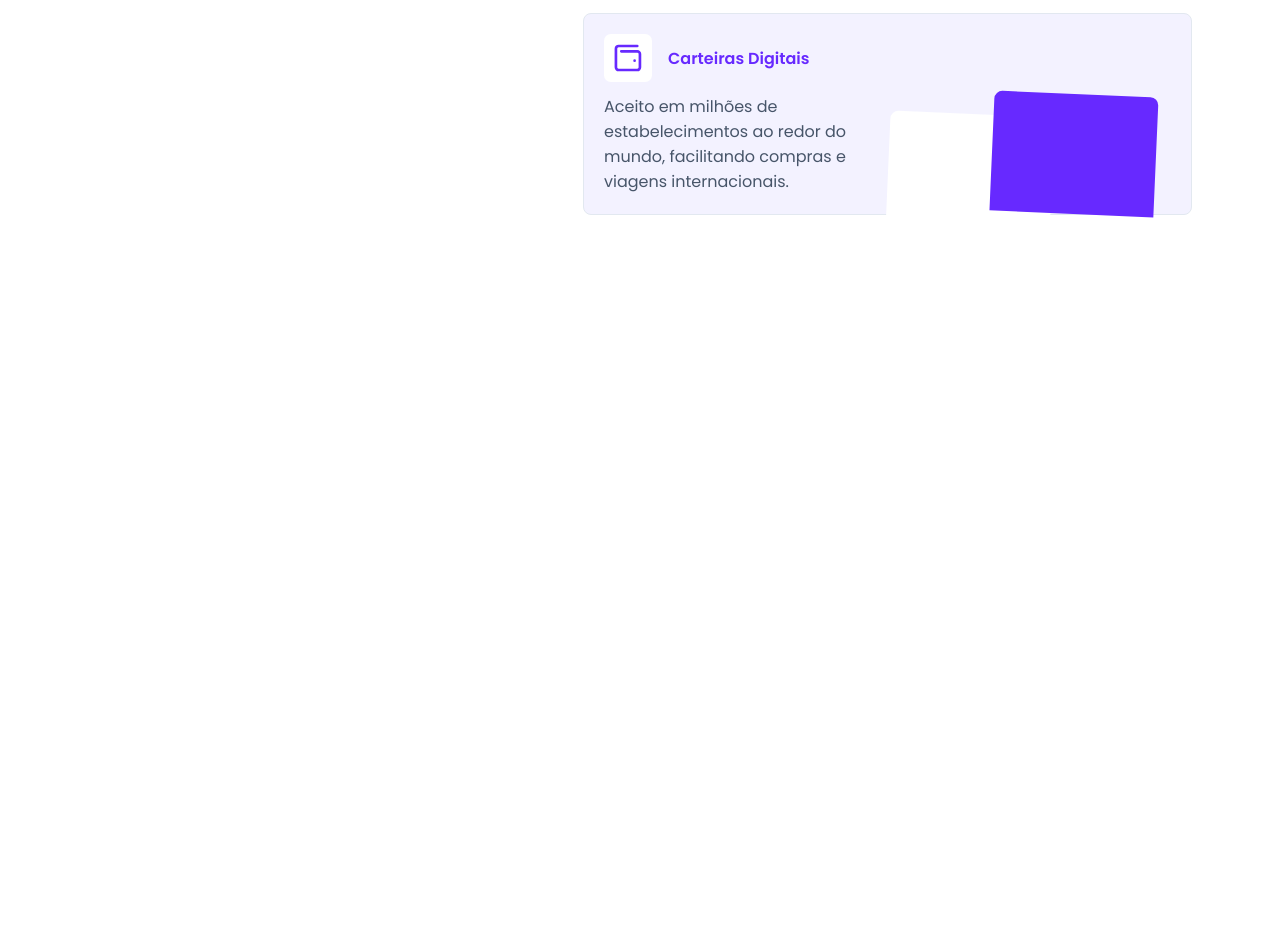
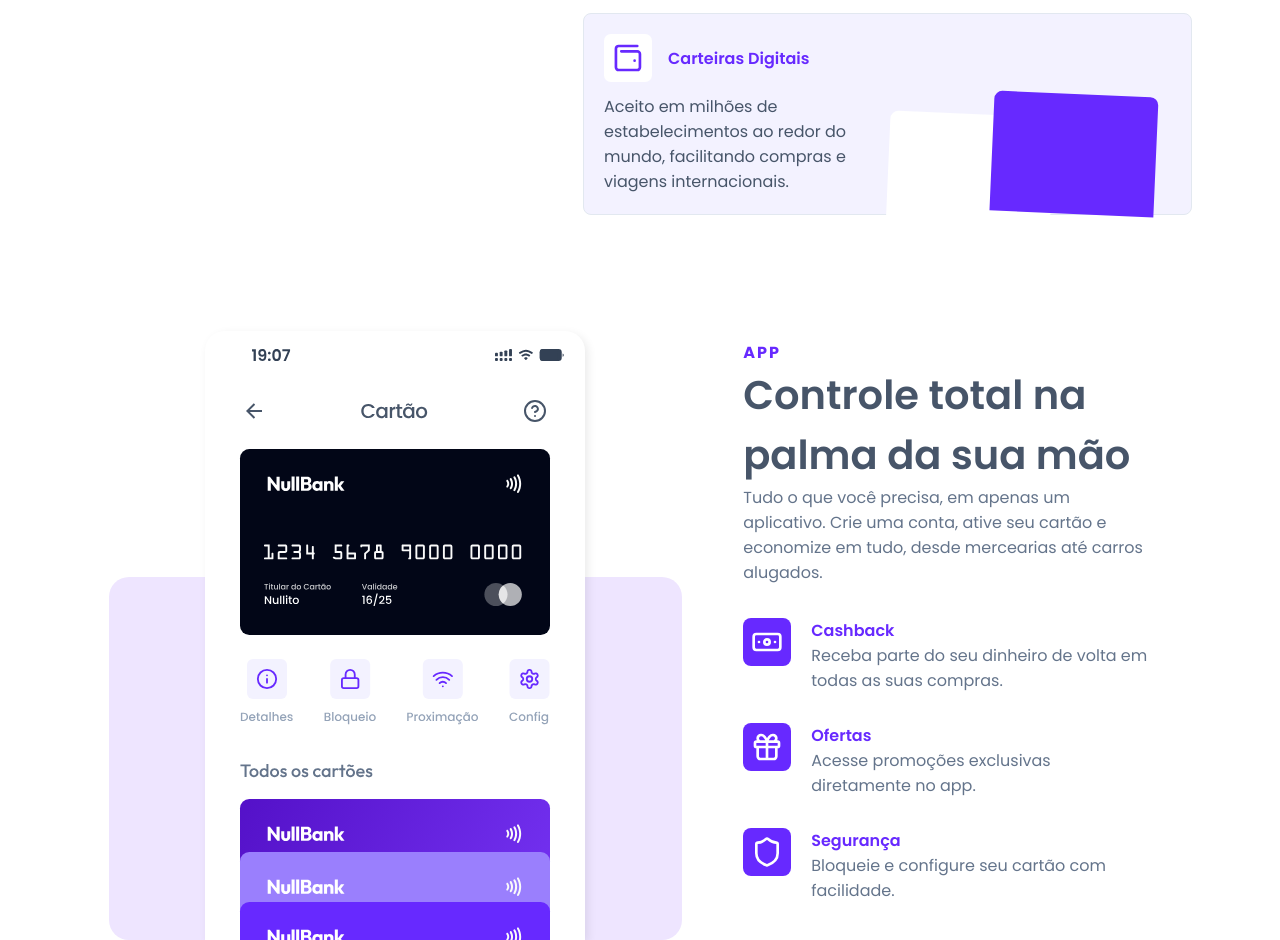
Before and after one commit to AdrianaRaubach/nullBank, a plain HTML site: page index.html in a window 1280 px wide. Shown: the part 1583-2523 px from the top of the page. Before the commit the page ends 1821 px from the top, so only its background shows below. Drawn offline with Linux system fonts and the light colour scheme.

Commit message:
feat(section-3): added APP section

```diff
--- a/index.html
+++ b/index.html
@@ -117,7 +117,46 @@
             </div>
         </section>
         <section class="app">
+            <div class="app-1">
+                <div class="app-column-1">
+                    <div class="rectangle-app">
+                        <img src="src/images/app-2.svg" alt="NullBank app demo image">
+                    </div>
+                </div>
+                <div class="app-column-2">
+                    <div>
+                        <h2>APP</h2>
+                        <h3>Controle total na palma da sua mão</h3>
+                        <p>Tudo o que você precisa, em apenas um aplicativo. Crie uma conta, ative seu cartão e economize em tudo, desde mercearias até carros alugados.</p>
+                    </div>
+                        <div class="information">
+                        <div class="info">
+                            <img src="src/icons/banknotew.svg" alt="banknote">
+                            <div>
+                                <p><span>Cashback</span></p>
+                                <p>Receba parte do seu dinheiro de volta em todas as suas compras.</p>
+                            </div>
+                        </div>
+                        <div class="info">
+                            <img src="src/icons/giftW.svg" alt="gift">
+                            <div>
+                                <p><span>Ofertas</span></p>
+                                <p>Acesse promoções exclusivas diretamente no app.</p>
+                            </div>
+                        </div>
+                        <div class="info">
+                            <img src="src/icons/shield.svg" alt="shield">
+                            <div>
+                                <p><span>Segurança</span></p>
+                                <p>Bloqueie e configure seu cartão com facilidade.</p>
+                            </div>
+                        </div>
+                    </div>
+                </div>
+            </div>
+            <div class="app-2">
 
+            </div>
         </section>
     </main>
     <footer>
--- a/src/css/styles.css
+++ b/src/css/styles.css
@@ -383,3 +383,67 @@ hr {
     background-color: var(--primary-500-color);
     margin-right: 15px;
 }
+
+/* section 3 */
+.app-1 {
+    display: flex;
+    justify-content: space-around;
+    padding: 88px 88px 0 88px;
+}
+.information .info img{
+    background-color: var(--primary-500-color);
+    padding: 8px;
+    border-radius: 8px;
+}
+.app-1 h2 {
+    font-size: 16px;
+    letter-spacing: 2px;
+    color: var(--primary-500-color);
+}
+.app-1 h3 {
+    font-size: 40px;
+    font-weight: 600;
+    color: var(--slate-600-color);
+}
+.app-1 p{
+    color: var(--slate-500-color);
+}
+.app-1 span{
+    color: var(--primary-500-color);
+    font-weight: 600;
+}
+.app-1 .app-column-1 {
+    height: 637px;
+    display: flex;
+}
+.app-1 .information {
+    display: flex;
+    flex-direction: column;
+    gap: 30px;
+}
+.app-1 .information .info {
+    display: flex;
+    gap: 20px;
+    align-items: start;
+}
+.app-1 .app-column-1 .rectangle-app {
+    height: 363px;
+    width: 573px;
+    border-radius: 20px;
+    background-color: var(--primary-200-color);
+    display: flex;
+    justify-content: center;
+    align-self: flex-end;
+}
+.app-1 .app-column-1 img {
+    align-self: flex-end;
+    box-shadow: 3px 3px 10px rgba(0, 0, 0, 0.082);
+    border-radius: 20px 20px 0px 0px;
+}
+.app-1 .app-column-2 {
+    display: flex;
+    flex-direction: column;
+    justify-content: space-around;
+    padding: 20px;
+    width: 35vw;
+}
```
